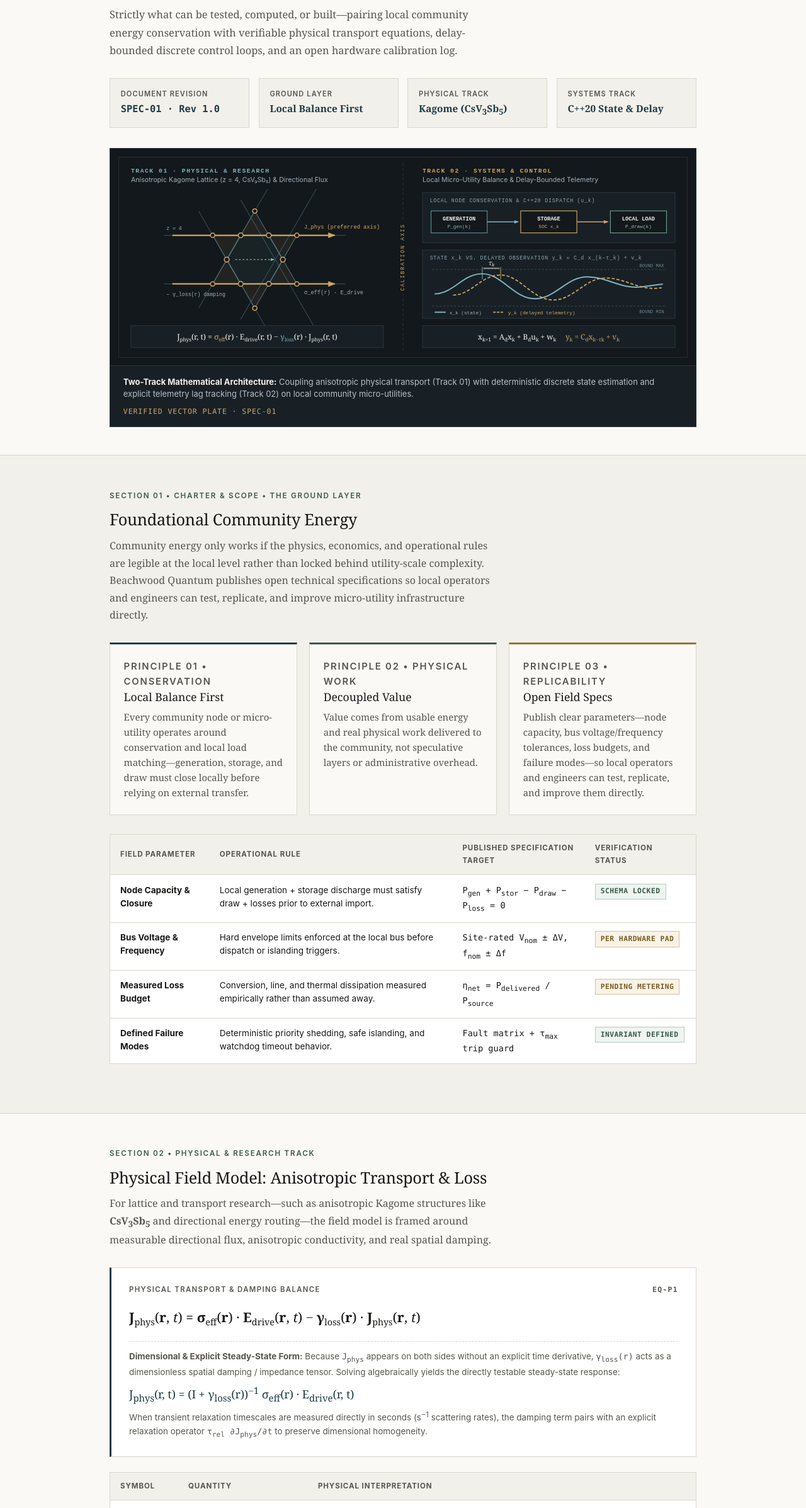
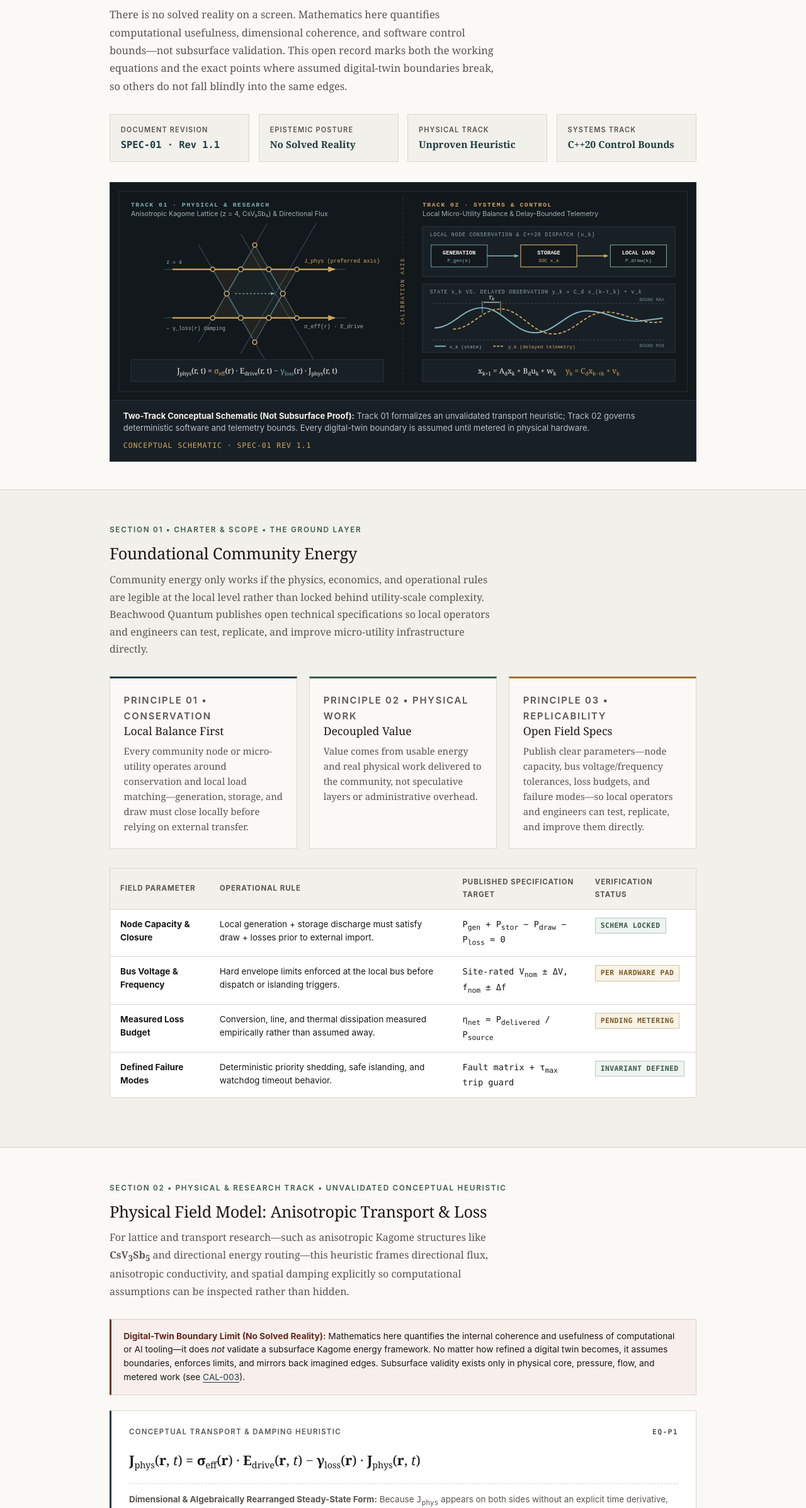
Before and after one commit to JoshuaAlanRobbins/beachwoodquantum, a plain HTML site: page spec.html in a window 1280 px wide. Shown: the part 298-2692 px from the top of the page at 63% size. Drawn offline with Linux system fonts and the light colour scheme.

Commit message:
Update spec.html to Rev 1.1: record 'No Solved Reality' boundary and CAL-003 entry

```diff
--- a/spec.html
+++ b/spec.html
@@ -493,6 +493,28 @@
       color: var(--sage);
     }
 
+    .cal-status.boundary {
+      border-color: #c7a79e;
+      background-color: #f8efec;
+      color: #7a3324;
+    }
+
+    .boundary-notice {
+      margin: 0 0 1.5rem 0;
+      padding: 1rem 1.2rem;
+      background-color: #f8efec;
+      border: 1px solid #dfd0cb;
+      border-left: 3px solid #7a3324;
+      font-family: -apple-system, BlinkMacSystemFont, "Segoe UI", Roboto, sans-serif;
+      font-size: 0.86rem;
+      color: var(--text);
+      line-height: 1.58;
+    }
+
+    .boundary-notice strong {
+      color: #65281b;
+    }
+
     /* Actions Strip */
     .actions-row {
       display: flex;
@@ -641,27 +663,28 @@
         <p class="eyebrow">Index 02 &times; Index 03 &times; Index 04 &bull; Open Technical Specification</p>
         <h1>Foundational Community Energy &amp; Two-Track Field Equations</h1>
         <p class="lead">
-          Strictly what can be tested, computed, or built&mdash;pairing local community energy
-          conservation with verifiable physical transport equations, delay-bounded discrete control
-          loops, and an open hardware calibration log.
+          There is no solved reality on a screen. Mathematics here quantifies computational
+          usefulness, dimensional coherence, and software control bounds&mdash;not subsurface
+          validation. This open record marks both the working equations and the exact points where
+          assumed digital-twin boundaries break, so others do not fall blindly into the same edges.
         </p>
 
         <div class="meta-strip" aria-label="Specification Metadata">
           <div class="meta-cell">
             <p class="meta-label">Document Revision</p>
-            <p class="meta-val mono">SPEC-01 &middot; Rev 1.0</p>
+            <p class="meta-val mono">SPEC-01 &middot; Rev 1.1</p>
           </div>
           <div class="meta-cell">
-            <p class="meta-label">Ground Layer</p>
-            <p class="meta-val">Local Balance First</p>
+            <p class="meta-label">Epistemic Posture</p>
+            <p class="meta-val">No Solved Reality</p>
           </div>
           <div class="meta-cell">
             <p class="meta-label">Physical Track</p>
-            <p class="meta-val">Kagome (CsV<sub>3</sub>Sb<sub>5</sub>)</p>
+            <p class="meta-val">Unproven Heuristic</p>
           </div>
           <div class="meta-cell">
             <p class="meta-label">Systems Track</p>
-            <p class="meta-val">C++20 State &amp; Delay</p>
+            <p class="meta-val">C++20 Control Bounds</p>
           </div>
         </div>
 
@@ -852,11 +875,12 @@
           </svg>
           <figcaption class="schematic-caption">
             <span>
-              <strong>Two-Track Mathematical Architecture:</strong> Coupling anisotropic physical
-              transport (Track 01) with deterministic discrete state estimation and explicit
-              telemetry lag tracking (Track 02) on local community micro-utilities.
+              <strong>Two-Track Conceptual Schematic (Not Subsurface Proof):</strong> Track 01
+              formalizes an unvalidated transport heuristic; Track 02 governs deterministic
+              software and telemetry bounds. Every digital-twin boundary is assumed until metered
+              in physical hardware.
             </span>
-            <span class="schematic-tag mono">VERIFIED VECTOR PLATE &middot; SPEC-01</span>
+            <span class="schematic-tag mono">CONCEPTUAL SCHEMATIC &middot; SPEC-01 REV 1.1</span>
           </figcaption>
         </figure>
       </div>
@@ -949,18 +973,27 @@
     <!-- Section 02: Physical Field Model -->
     <section id="physical" class="spec-section">
       <div class="container">
-        <p class="eyebrow">Section 02 &bull; Physical &amp; Research Track</p>
+        <p class="eyebrow">Section 02 &bull; Physical &amp; Research Track &bull; Unvalidated Conceptual Heuristic</p>
         <h2>Physical Field Model: Anisotropic Transport &amp; Loss</h2>
         <p class="section-intro">
           For lattice and transport research&mdash;such as anisotropic Kagome structures like
-          <strong>CsV<sub>3</sub>Sb<sub>5</sub></strong> and directional energy routing&mdash;the
-          field model is framed around measurable directional flux, anisotropic conductivity, and
-          real spatial damping.
+          <strong>CsV<sub>3</sub>Sb<sub>5</sub></strong> and directional energy routing&mdash;this
+          heuristic frames directional flux, anisotropic conductivity, and spatial damping explicitly
+          so computational assumptions can be inspected rather than hidden.
         </p>
+
+        <div class="boundary-notice" role="note" aria-label="Digital-Twin Boundary Limit">
+          <strong>Digital-Twin Boundary Limit (No Solved Reality):</strong> Mathematics here
+          quantifies the internal coherence and usefulness of computational or AI tooling&mdash;it
+          does <em>not</em> validate a subsurface Kagome energy framework. No matter how refined a
+          digital twin becomes, it assumes boundaries, enforces limits, and mirrors back imagined
+          edges. Subsurface validity exists only in physical core, pressure, flow, and metered work
+          (see <a href="#calibration" style="white-space:nowrap;">CAL-003</a>).
+        </div>
 
         <div class="equation-sheet">
           <div class="eq-label">
-            <span>Physical Transport &amp; Damping Balance</span>
+            <span>Conceptual Transport &amp; Damping Heuristic</span>
             <span class="mono">EQ-P1</span>
           </div>
           <div class="eq-display" aria-label="J sub phys of r, t equals sigma sub eff of r dot E sub drive of r, t minus gamma sub loss of r dot J sub phys of r, t">
@@ -971,11 +1004,10 @@
             <span class="vec">J</span><sub>phys</sub>(<span class="vec">r</span>, <span class="sym">t</span>)
           </div>
           <div class="eq-derived">
-            <strong>Dimensional &amp; Explicit Steady-State Form:</strong>
+            <strong>Dimensional &amp; Algebraically Rearranged Steady-State Form:</strong>
             Because <span class="mono">J<sub>phys</sub></span> appears on both sides without an
             explicit time derivative, <span class="mono">&gamma;<sub>loss</sub>(r)</span> acts as a
-            dimensionless spatial damping / impedance tensor. Solving algebraically yields the
-            directly testable steady-state response:
+            dimensionless spatial damping / impedance tensor. Rearranging algebraically yields:
             <span class="eq-derived-math">
               <span class="vec">J</span><sub>phys</sub>(<span class="vec">r</span>, <span class="sym">t</span>)
               = (<span class="vec">I</span> + <span class="vec">&gamma;</span><sub>loss</sub>(<span class="vec">r</span>))<sup>&minus;1</sup>
@@ -985,7 +1017,8 @@
             When transient relaxation timescales are measured directly in seconds (s<sup>&minus;1</sup>
             scattering rates), the damping term pairs with an explicit relaxation operator
             <span class="mono">&tau;<sub>rel</sub> &part;J<sub>phys</sub>/&part;t</span> to preserve
-            dimensional homogeneity.
+            dimensional homogeneity. Algebraic consistency checks the model&rsquo;s math&mdash;not
+            the physical subsurface.
           </div>
         </div>
 
@@ -1195,9 +1228,10 @@
         <p
           style="margin: -0.35rem 0 1.65rem 0; padding: 0.9rem 1.15rem; background-color: var(--surface); border-left: 3px solid var(--accent); font-size: 0.96rem; color: var(--text);"
         >
-          <strong>Calibration Principle:</strong> If a claim is not written down cleanly enough to
-          be checked, it cannot be calibrated. Publishing the explicit form establishes a concrete
-          starting line for every subsequent measurement.
+          <strong>Calibration Principle:</strong> Hiding where a framework hits a wall only causes
+          others to fall blindly into the same ditch. A real working record marks plainly where
+          someone has fallen&mdash;either real physical solutions begin from that marker, or the
+          record stands as the record.
         </p>
 
         <div class="spec-table-wrap" aria-label="Open Calibration Log Entries">
@@ -1207,7 +1241,7 @@
                 <th>Log ID</th>
                 <th>Track</th>
                 <th>System / Subject</th>
-                <th>Baseline Record &amp; Open Corrections</th>
+                <th>Record, Findings &amp; Open Corrections</th>
                 <th>Status</th>
               </tr>
             </thead>
@@ -1222,8 +1256,8 @@
               <tr>
                 <td class="mono" style="white-space:nowrap;"><strong>CAL-001</strong></td>
                 <td>Physical Track</td>
-                <td>Anisotropic Kagome Transport (CsV<sub>3</sub>Sb<sub>5</sub> / <em>z</em> = 4)</td>
-                <td>Verified steady-state dimensionless damping inversion (<strong>I</strong> + <strong>&gamma;</strong><sub>loss</sub>)<sup>&minus;1</sup> for dimensional consistency; documented transient relaxation form (&tau;<sub>rel</sub> &part;<strong>J</strong>/&part;<em>t</em>). Pending directional flux &amp; loss bench measurements.</td>
+                <td>Anisotropic Kagome Heuristic (CsV<sub>3</sub>Sb<sub>5</sub> / <em>z</em> = 4)</td>
+                <td>Checked steady-state dimensionless damping rearrangement (<strong>I</strong> + <strong>&gamma;</strong><sub>loss</sub>)<sup>&minus;1</sup> for dimensional consistency; noted transient relaxation form (&tau;<sub>rel</sub> &part;<strong>J</strong>/&part;<em>t</em>). Downgraded to unvalidated heuristic per <strong>CAL-003</strong>.</td>
                 <td><span class="cal-status pending">Pre-Hardware</span></td>
               </tr>
               <tr>
@@ -1232,6 +1266,13 @@
                 <td>C++20 State-Space &amp; Delay Loop (<em>&tau;</em><sub>k</sub>)</td>
                 <td>Specified discrete operators (<strong>A</strong><sub>d</sub>, <strong>B</strong><sub>d</sub>, <strong>C</strong><sub>d</sub>), lag tracking <em>&tau;</em><sub>k</sub>, and mandatory invariants (conservation, hard bounds, <em>&tau;</em><sub>max</sub> watchdog). Pending hardware-in-the-loop (HIL) jitter &amp; latency profile.</td>
                 <td><span class="cal-status pending">Pre-Hardware</span></td>
+              </tr>
+              <tr style="background-color:#fdf9f7;">
+                <td class="mono" style="white-space:nowrap;"><strong>CAL-003</strong></td>
+                <td>Epistemic Boundary</td>
+                <td>Digital Twin vs. Subsurface Kagome Validation (2026-11-27)</td>
+                <td><strong>No Solved Reality:</strong> Rigorous review established that mathematics here quantifies the internal usefulness and coherence of AI/computational tooling rather than validating a subsurface Kagome energy framework. No matter how refined a digital twin becomes, the system assumes boundaries, enforces limits, and maps/mirrors imagined edges. Track 01 remains explicitly unvalidated until proven by physical subsurface iron, pressure, flow, and metered energy.</td>
+                <td><span class="cal-status boundary">Boundary Recorded</span></td>
               </tr>
             </tbody>
           </table>
```
